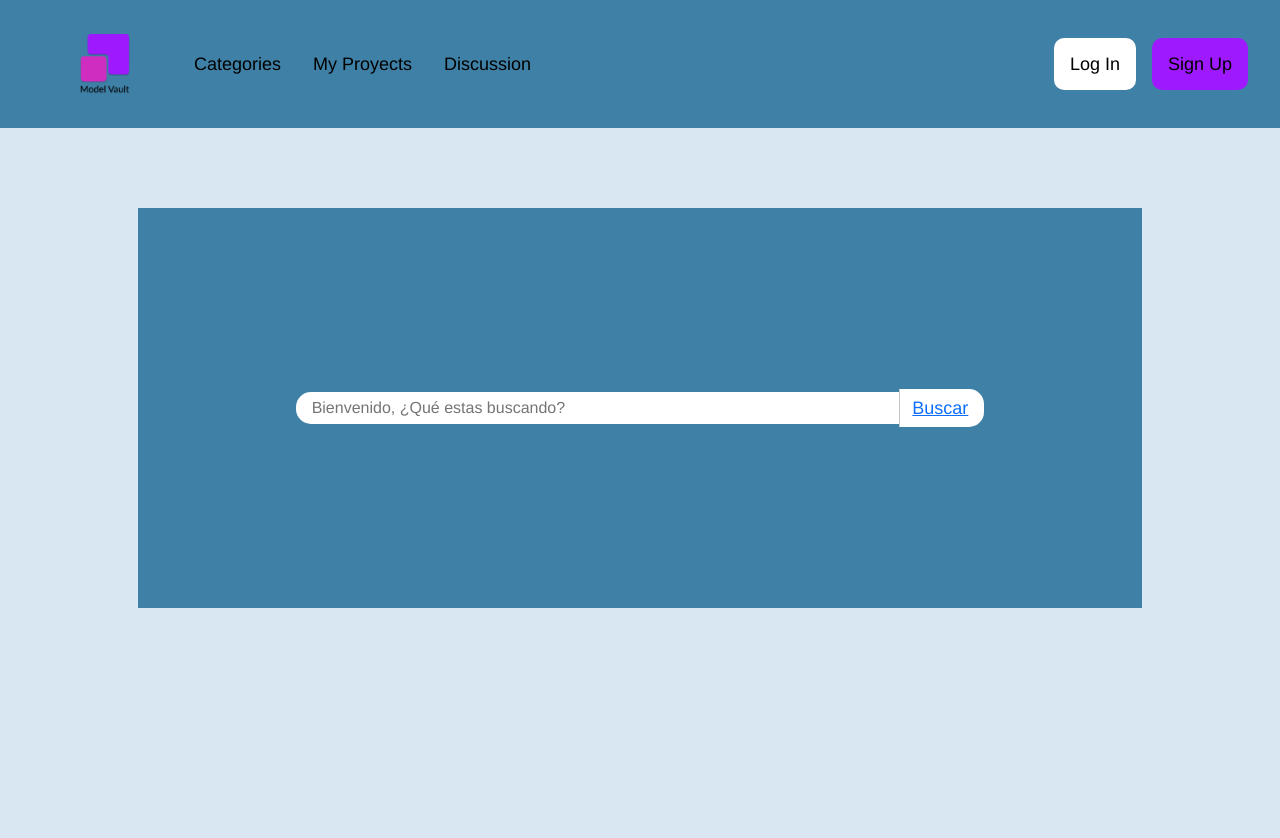
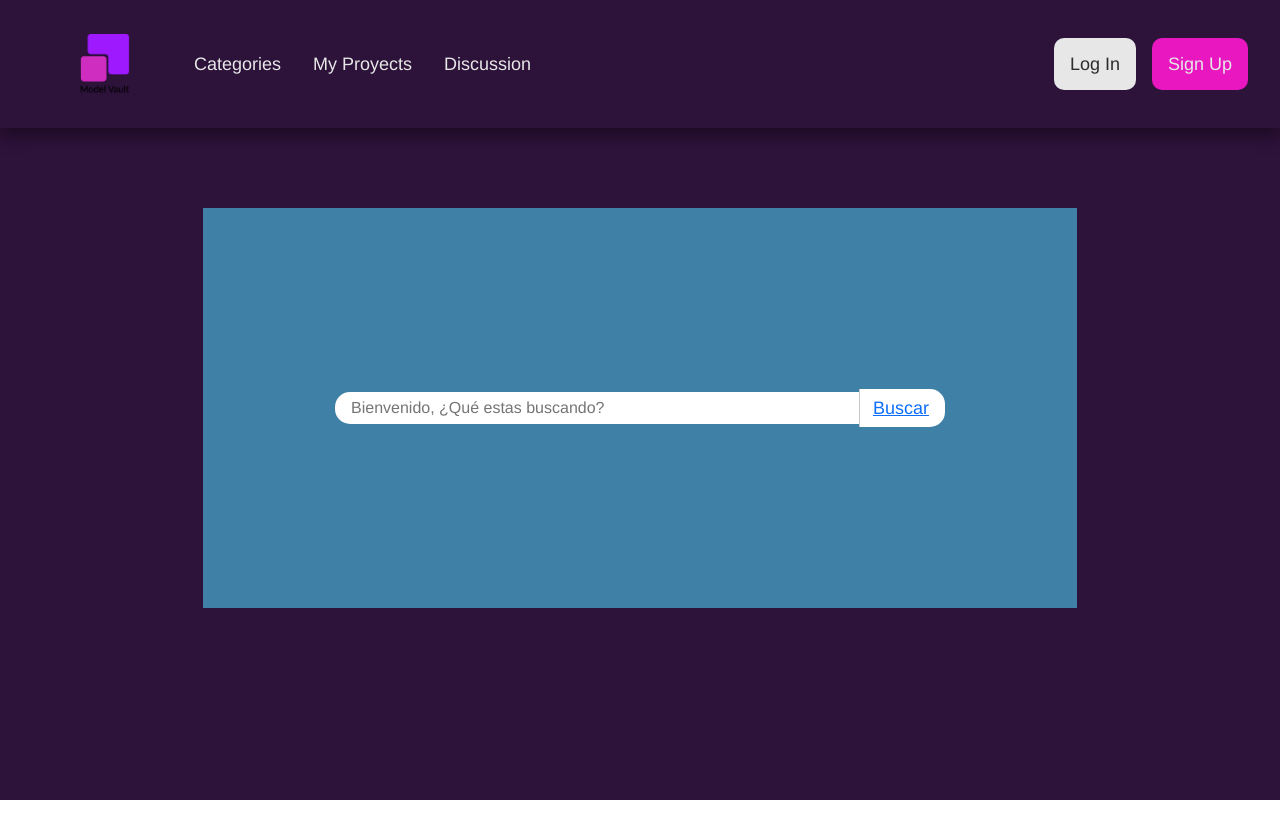
Before and after one commit to Alex-Dz/modelvaultfront, a Vue app: page / in a window 1280 px wide. Shown: the top 838 px of the page. After the commit the page ends 800 px from the top, so only its background shows below. Built offline with nearby package versions, Linux system fonts and the light colour scheme.

Commit message:
Ajuste colores, navbar, posicionamiento

```diff
--- a/package.json
+++ b/package.json
@@ -19,6 +19,7 @@
     "vue": "^3.2.36",
     "vue-3d-model": "^1.4.1",
     "vue-carousel": "^0.18.0",
+    "vue-loading-overlay": "6.0",
     "vue3-carousel": "^0.3.1"
   },
   "devDependencies": {
--- a/src/App.vue
+++ b/src/App.vue
@@ -1,14 +1,14 @@
 <template>
-  <Nav/>
+  <!-- <Nav/> -->
   <router-view/>
 </template>
 
 <script>
-  import Nav from './components/NavComponent.vue'
+  //import Nav from './components/NavComponent.vue'
   export default {
     nameItem: "App",
     components: {
-      Nav
+      //Nav
     }
   }
 
@@ -21,8 +21,10 @@
     padding: 0;
     }
 
-  body{
-  background-color: #D9E7F3;
+  html, body{
+    /*background-color: var(--dark-theme);*/
+    width: 100%;
+    height: 100%;
     }
 
   #app{
@@ -31,5 +33,6 @@
     -moz-osx-font-smoothing: grayscale;
     width: 100%;
     height: 100%;
+    background-color: var(--dark-theme);
     }
 </style>
--- /dev/null
+++ b/src/assets/colors.css
@@ -0,0 +1,9 @@
+:root {
+    --dark-theme: #2D123A;
+    --principal: #9F19FF;
+    --secundario: #E817C0;
+    --naranja: #FF8000;
+    --negro: #2D2D2D;
+    --gris: #7C7C7C;
+    --blanco: #E7E7E7;
+}
--- a/src/components/HomeComponent.vue
+++ b/src/components/HomeComponent.vue
@@ -15,8 +15,8 @@ export default {
 
 <style>
     .container {
-        width: 100vw;
-        height: 100vh;
+        width: 100%;
+        height: 100%;
         display: flex;
         justify-content: center;
     }
--- a/src/components/NavComponent.vue
+++ b/src/components/NavComponent.vue
@@ -42,7 +42,7 @@ export default {
 
 <style scoped>
     nav{
-        background-color: #3f80a6;
+        background-color: var(--dark-theme);
         width: 100%;
         height: 8rem;
         display: flex;
@@ -51,6 +51,7 @@ export default {
         margin: 0;
         padding: 0;
         box-sizing: border-box;
+        box-shadow: 0 8px 16px 0 rgba(0, 0, 0, 0.4);
     }
     .logo{
         width: 50px;
@@ -62,7 +63,7 @@ export default {
         display: flex;
         align-items: center;
         margin: 0 0 0 2rem;
-        color: white;
+        color: var(--blanco);
     }
 
     ul {
@@ -77,7 +78,7 @@ export default {
         font-size: large;
         padding: 1rem;
         text-decoration: none;
-        color: black;
+        color: var(--blanco);
     }
 
     a:hover{
@@ -89,20 +90,21 @@ export default {
     }
 
     #logIn{
-        background-color: white;
+        background-color: var(--blanco);
         padding: 1rem;
         margin: 1rem;
         border-radius: 10px;
+        color: var(--negro);
     }
 
     #signUp{
-        background-color: #9F19FF;
+        background-color: var(--secundario);
         padding: 1rem;
         border-radius: 10px;
     }
 
     #logout{
-        background-color: white;
+        background-color: var(--blanco);
         padding: 1rem;
         margin: 1rem;
         border-radius: 10px;
--- a/src/main.js
+++ b/src/main.js
@@ -6,6 +6,8 @@ import { library } from '@fortawesome/fontawesome-svg-core'
 import { faStar } from '@fortawesome/free-solid-svg-icons'
 import { FontAwesomeIcon } from '@fortawesome/vue-fontawesome'
 
+import '@/assets/colors.css';
+
 library.add(faStar)
 
 createApp(App)
--- a/src/store.js
+++ b/src/store.js
@@ -4,7 +4,8 @@ import { createStore } from 'vuex';
 export const store =  createStore({
   state () {
     return {
-      backURL: 'http://localhost:8081'
+      // backURL: 'http://localhost:8081'
+      backURL: 'https://modelvault-api.herokuapp.com'
     }
   }
 })
--- a/src/views/HomeView.vue
+++ b/src/views/HomeView.vue
@@ -1,19 +1,28 @@
 <template>
+    <section>
+        <NavComponent/>
         <div class="container">
+
             <div class="row">
                 <HomeComponent/>
                 <router-view></router-view>
             </div>
         </div>
+    </section>
+
 </template>
 
 <script>
 import {getAuthenticationToken} from '@/dataStorage';
 import HomeComponent from '../components/HomeComponent.vue'
+import NavComponent from '../components/NavComponent.vue'
 
 export default{
     name: "HomeView",
-    components: { HomeComponent },
+    components: {
+        HomeComponent,
+        NavComponent,
+    },
     beforeCreate( ){
         if( getAuthenticationToken() == null + ' ' + null ) {
             /*this.$router.push( {name: 'LoginView'} )*/
@@ -24,21 +33,28 @@ export default{
 </script>
 
 <style>
-*{
-box-sizing: border-box;
-margin: 0;
-padding: 0;
+    .container, .row {
+        overflow: auto;
     }
 
-body{
-background-color: #D9E7F3;
+    .container{
+        width: 100%;
+        height: 100%;
+        display: flex;
+        justify-content: center;
+        align-items: center;
+        min-height: 100%;
+    }
+    .row{
+        width: 100%;
+        height: 100%;
+        display: flex;
+        justify-content: center;
+        align-items: center;
     }
 
-#app{
-font-family: Avenir, Helvetica, Arial, sans-serif;
--webkit-font-smoothing: antialiased;
--moz-osx-font-smoothing: grayscale;
-width: 100%;
-height: 100%;
+    .row > * {
+        flex-shrink: 0;
     }
+
 </style>
--- a/src/views/Projects.vue
+++ b/src/views/Projects.vue
@@ -9,6 +9,7 @@
                     :publication="publication"
             />
         </div>
+        <loading v-model:active="isLoading" :color="'#9F19FF'" :background="'#2D123A'" :is-full-page="true"></loading>
     </section>
 
 </template>
@@ -18,23 +19,29 @@ import axios from 'axios';
 import {getAuthenticationToken} from '@/dataStorage';
 import Card from '@/components/CardComponet.vue';
 
+import Loading from 'vue-loading-overlay';
+//import '/vue-loading-overlay/dist/css/vue-loading.css';
+
 const requestPath = '/api/publication/all'
 
 export default {
     name: 'ProyectsView',
     data(){
         return{
-            publications: []
+            publications: [],
+            isLoading: false,
         }
     },
     components: {
-        Card
+        Card,
+        Loading,
     },
     beforeCreate(){
         if( getAuthenticationToken() == null + ' ' + null ) {
             this.$router.push( {name: 'LoginView'} )
             console.log('need to login: redirect to login');
         } else {
+            this.isLoading = true;
             axios.get(this.$store.state.backURL + requestPath,
               {
                   'headers': {
@@ -54,6 +61,8 @@ export default {
                   }else{
                       alert("Error de servidor")
                   }
+              }).finally(() => {
+                  this.isLoading = false;
               });
         }
     },
```
Also changed, not shown: 1 other file (tests, documents, lock files or other folders). Lines whose indentation alone changed are shown as unchanged.
